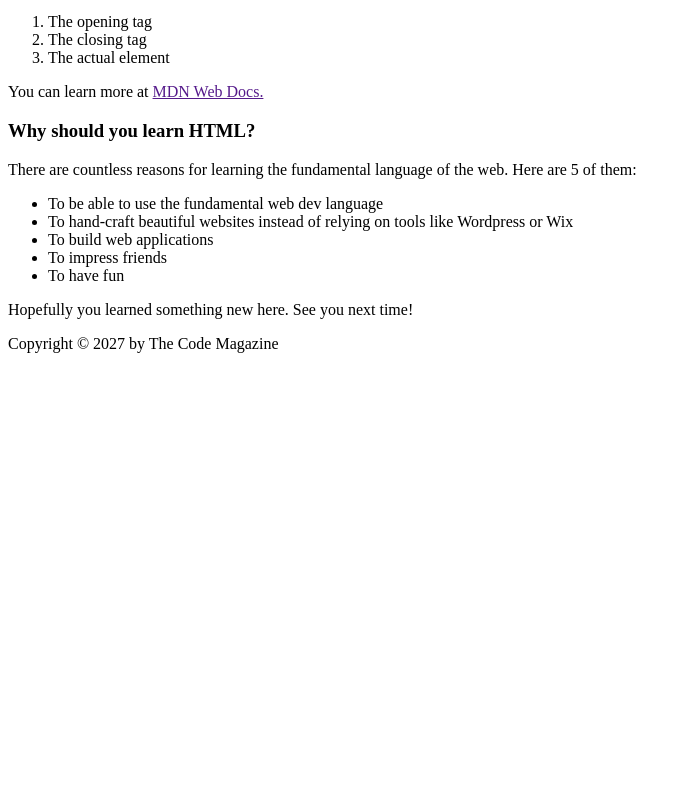
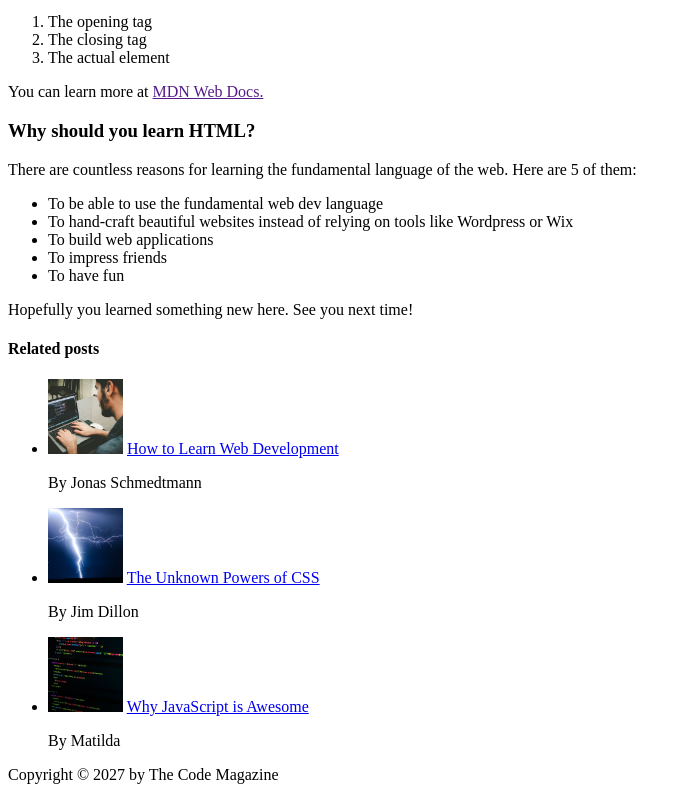
Before and after one commit to Bobstyle23/HTML-CSS, a plain HTML site: page index.html in a window 1280 px wide. Shown: the part 890-1682 px from the top of the page, without its empty margins (0-691 px from the left). Before the commit the page ends 1251 px from the top, so only its background shows below. Drawn offline with Linux system fonts and the light colour scheme.

Commit message:
Complete #1 challenge

```diff
--- a/index.html
+++ b/index.html
@@ -72,6 +72,41 @@
       </ul>
       <p>Hopefully you learned something new here. See you next time!</p>
     </article>
+    <aside>
+      <h4>Related posts</h4>
+      <ul>
+        <li>
+          <img
+            src="images/related-1.jpg"
+            alt="Man coding on laptop"
+            width="75"
+            height="75"
+          />
+          <a href="#">How to Learn Web Development</a>
+          <p>By Jonas Schmedtmann</p>
+        </li>
+        <li>
+          <img
+            src="images/related-2.jpg"
+            alt="Thunderstorm"
+            width="75"
+            height="75"
+          />
+          <a href="#">The Unknown Powers of CSS</a>
+          <p>By Jim Dillon</p>
+        </li>
+        <li>
+          <img
+            src="images/related-3.jpg"
+            alt="Code on a screen"
+            width="75"
+            height="75"
+          />
+          <a href="#">Why JavaScript is Awesome</a>
+          <p>By Matilda</p>
+        </li>
+      </ul>
+    </aside>
 
     <footer>Copyright &copy; 2027 by The Code Magazine</footer>
   </body>
```
